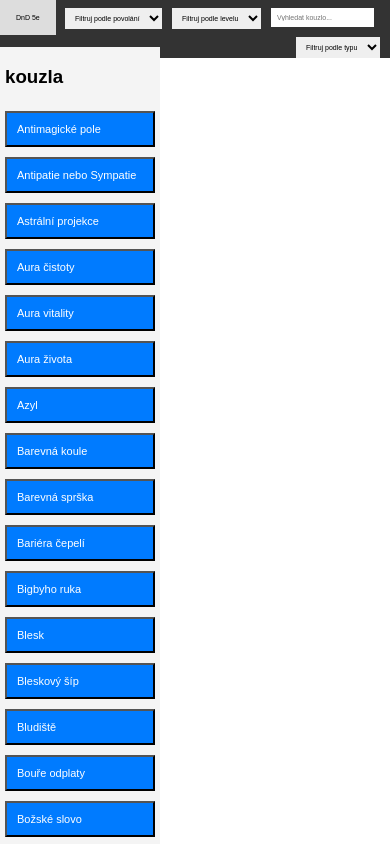
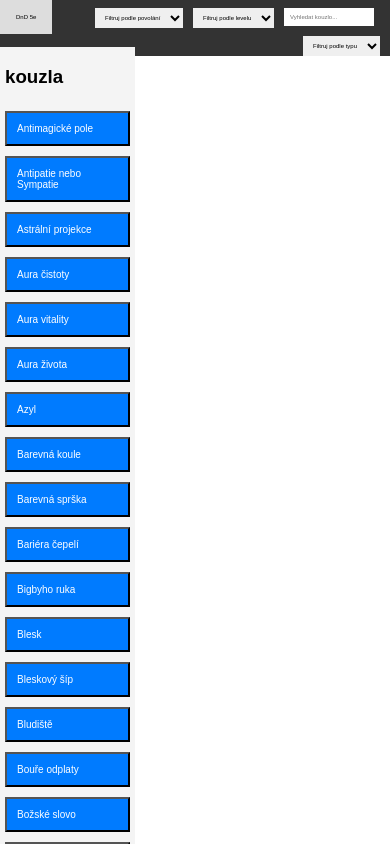
Before and after one commit to Tulusus/DnD5E, a plain HTML site: page index.html in a window 390 px wide. Drawn offline with Linux system fonts and the light colour scheme.

Commit message:
Add files via upload

```diff
--- a/style.css
+++ b/style.css
@@ -102,51 +102,108 @@ body {
 #kouzla {
     margin-top: 20px;
 }
-@media (max-width: 1024px){
+
+@media (max-width: 1024px) {
+
     #navigationMenu select,
     #searchInput,
-    a{
+    a {
         font-size: 14px;
     }
-    #sideBar{
+
+    #sideBar {
         width: 225px;
     }
-    #kouzlaTl Button{
+
+    #kouzlaTl Button {
         font-size: 14px;
     }
+
     #spellDetails {
         margin-left: 225px;
     }
 }
-@media (max-width: 768px){
+
+@media (max-width: 768px) {
+
     #navigationMenu select,
     #searchInput,
-    a{
+    a {
         font-size: 11px;
     }
-    #sideBar{
+
+    #sideBar {
         width: 200px;
     }
-    #kouzlaTl Button{
+
+    #kouzlaTl Button {
         font-size: 12px;
     }
+
     #spellDetails {
         margin-left: 200px;
     }
 }
-@media (max-width: 640px){
+
+@media (max-width: 640px) {
+
     #navigationMenu select,
     #searchInput,
-    a{
+    a {
         font-size: 7px;
     }
-    #sideBar{
+
+    #sideBar {
         width: 150px;
     }
-    #kouzlaTl Button{
+
+    #kouzlaTl Button {
         font-size: 11px;
     }
+
     #spellDetails {
         margin-left: 150px;
     }
 }
+
+@media (max-width: 640px) {
+
+    #navigationMenu select,
+    #searchInput,
+    a {
+        font-size: 7px;
+    }
+
+    #sideBar {
+        width: 150px;
+    }
+
+    #kouzlaTl Button {
+        font-size: 11px;
+    }
+
+    #spellDetails {
+        margin-left: 150px;
+    }
+}
+
+@media (max-width: 450px) {
+
+    #navigationMenu select,
+    #searchInput,
+    a {
+        font-size: 6px;
+    }
+
+    #sideBar {
+        width: 125px;
+    }
+
+    #kouzlaTl Button {
+        font-size: 10px;
+    }
+
+    #spellDetails {
+        margin-left: 125px;
+    }
+}
```
Also changed, not shown: index.html (line endings or trailing spaces).
